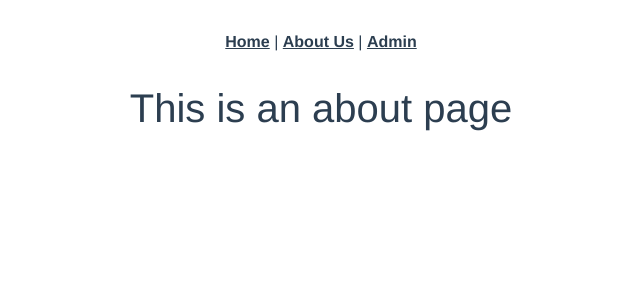
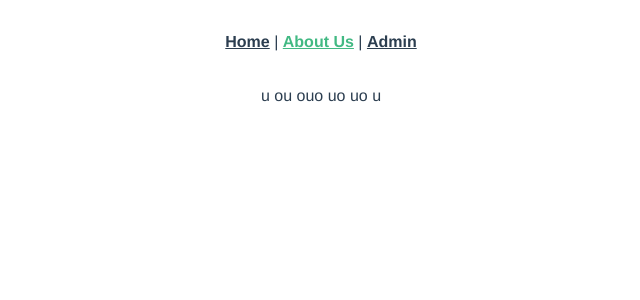
Before and after one commit to Lucass-Dev/VueJS, a Vue app in the folder my-project/: page /about in a window 1280 px wide. Shown: the top 300 px of the page, without its empty margins (319-959 px from the left). Built offline with nearby package versions, Linux system fonts and the light colour scheme.

Commit message:
regalge conflit

```diff
--- a/my-project/src/App.vue
+++ b/my-project/src/App.vue
@@ -2,7 +2,7 @@
   <div id="app">
     <div id="nav">
       <router-link to="/">Home</router-link> |
-      <router-link to="/AboutUs">About Us</router-link> |
+      <router-link to="/about">About Us</router-link> |
       <router-link to="/Admin">Admin</router-link>
     </div>
     <router-view/>
--- a/my-project/src/router/index.js
+++ b/my-project/src/router/index.js
@@ -1,6 +1,7 @@
 import Vue from 'vue'
 import VueRouter from 'vue-router'
 import Home from '../views/Home.vue'
+import AboutUs from '../views/AboutUs.vue'
 import SinglePost from '../views/SinglePost.vue'
 
 Vue.use(VueRouter)
@@ -13,11 +14,8 @@ const routes = [
   },
   {
     path: '/about',
-    name: 'About',
-    // route level code-splitting
-    // this generates a separate chunk (about.[hash].js) for this route
-    // which is lazy-loaded when the route is visited.
-    component: () => import(/* webpackChunkName: "about" */ '../views/About.vue')
+    name: 'AboutUs',
+    component: AboutUs
   },
   {
     path: '/article',
--- a/my-project/src/views/About.vue
+++ /dev/null
@@ -1,5 +0,0 @@
-<template>
-  <div class="about">
-    <h1>This is an about page</h1>
-  </div>
-</template>
--- /dev/null
+++ b/my-project/src/views/AboutUs.vue
@@ -0,0 +1,15 @@
+<template>
+
+<p>  u ou ouo uo uo u </p>
+
+</template>
+
+<script>
+export default {
+
+}
+</script>
+
+<style>
+
+</style>
```
